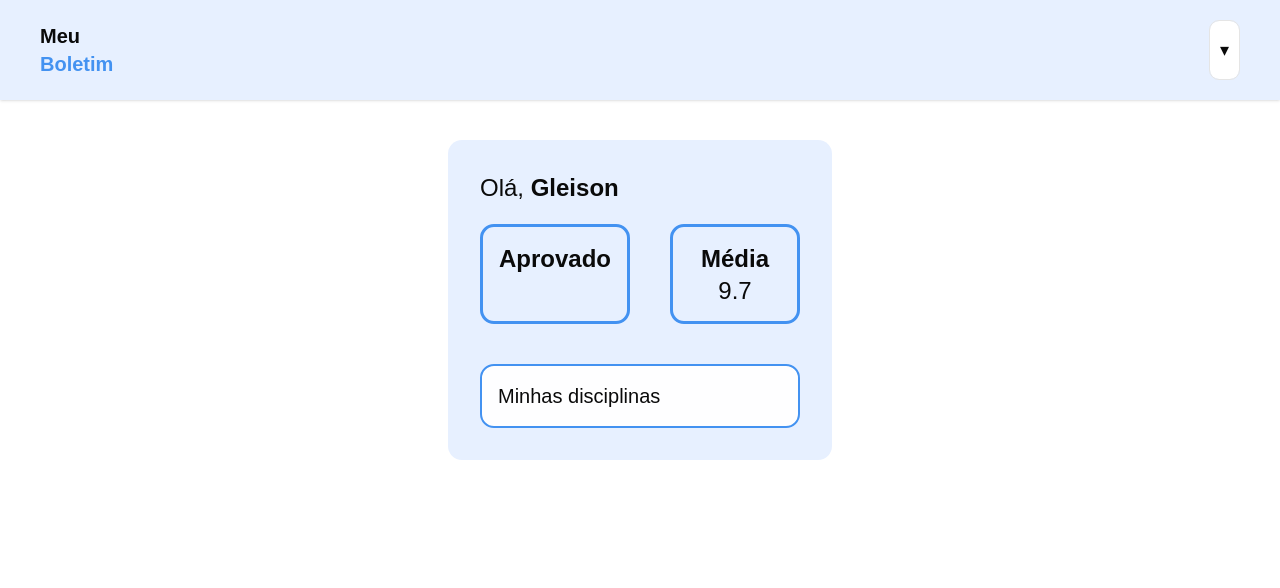
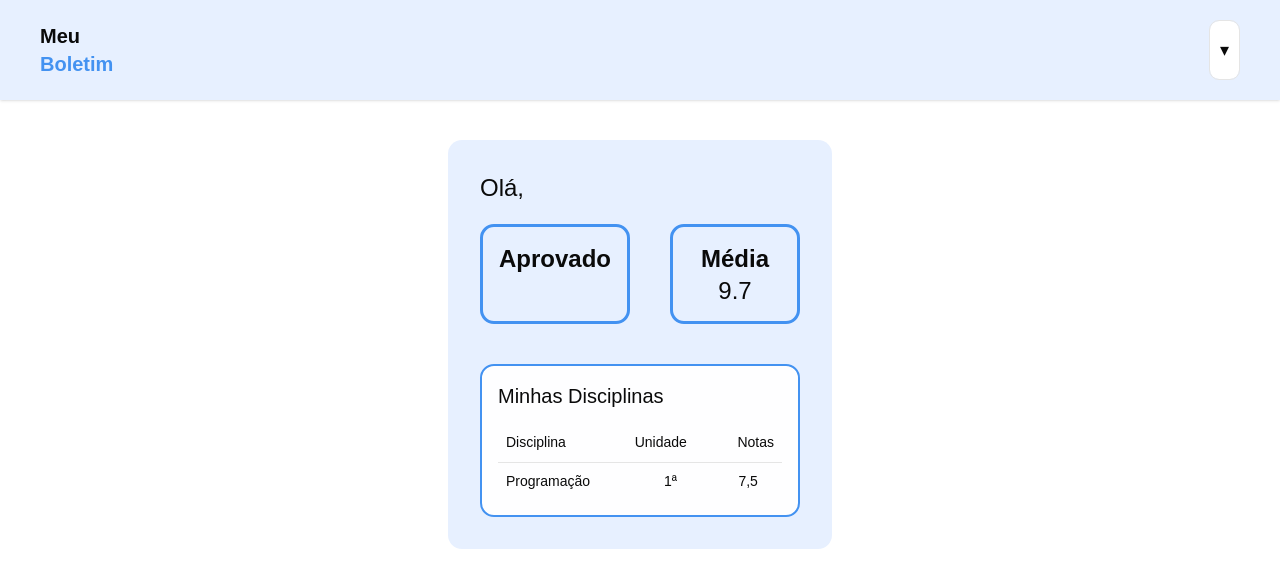
Before and after one commit to Gleison-dev/meuBoletimFrontend, a React (Vite) app: page /dashboardStudent in a window 1280 px wide. Shown: the top 588 px of the page. Built offline with nearby package versions, Linux system fonts and the light colour scheme; no server answers; sample sign-in values are in the browser's storage.

Commit message:
feat: Table of notes added on dashboard of student

```diff
--- /dev/null
+++ b/src/components/ui/table.jsx
@@ -0,0 +1,121 @@
+import * as React from "react"
+
+import { cn } from "@/lib/utils"
+
+function Table({
+  className,
+  ...props
+}) {
+  return (
+    <div data-slot="table-container" className="relative w-full overflow-x-auto">
+      <table
+        data-slot="table"
+        className={cn("w-full caption-bottom text-sm", className)}
+        {...props} />
+    </div>
+  );
+}
+
+function TableHeader({
+  className,
+  ...props
+}) {
+  return (
+    <thead
+      data-slot="table-header"
+      className={cn("[&_tr]:border-b", className)}
+      {...props} />
+  );
+}
+
+function TableBody({
+  className,
+  ...props
+}) {
+  return (
+    <tbody
+      data-slot="table-body"
+      className={cn("[&_tr:last-child]:border-0", className)}
+      {...props} />
+  );
+}
+
+function TableFooter({
+  className,
+  ...props
+}) {
+  return (
+    <tfoot
+      data-slot="table-footer"
+      className={cn("border-t bg-muted/50 font-medium [&>tr]:last:border-b-0", className)}
+      {...props} />
+  );
+}
+
+function TableRow({
+  className,
+  ...props
+}) {
+  return (
+    <tr
+      data-slot="table-row"
+      className={cn(
+        "border-b transition-colors hover:bg-muted/50 has-aria-expanded:bg-muted/50 data-[state=selected]:bg-muted",
+        className
+      )}
+      {...props} />
+  );
+}
+
+function TableHead({
+  className,
+  ...props
+}) {
+  return (
+    <th
+      data-slot="table-head"
+      className={cn(
+        "h-10 px-2 text-left align-middle font-medium whitespace-nowrap text-foreground [&:has([role=checkbox])]:pr-0",
+        className
+      )}
+      {...props} />
+  );
+}
+
+function TableCell({
+  className,
+  ...props
+}) {
+  return (
+    <td
+      data-slot="table-cell"
+      className={cn(
+        "p-2 align-middle whitespace-nowrap [&:has([role=checkbox])]:pr-0",
+        className
+      )}
+      {...props} />
+  );
+}
+
+function TableCaption({
+  className,
+  ...props
+}) {
+  return (
+    <caption
+      data-slot="table-caption"
+      className={cn("mt-4 text-sm text-muted-foreground", className)}
+      {...props} />
+  );
+}
+
+export {
+  Table,
+  TableHeader,
+  TableBody,
+  TableFooter,
+  TableHead,
+  TableRow,
+  TableCell,
+  TableCaption,
+}
--- /dev/null
+++ b/src/components/ui/tableActions.jsx
@@ -0,0 +1,39 @@
+import { MoreHorizontalIcon } from "lucide-react"
+
+import { Button } from "@/components/ui/button"
+import {
+  DropdownMenu,
+  DropdownMenuContent,
+  DropdownMenuItem,
+  DropdownMenuSeparator,
+  DropdownMenuTrigger,
+} from "@/components/ui/dropdown-menu"
+import {
+  Table,
+  TableBody,
+  TableCell,
+  TableHead,
+  TableHeader,
+  TableRow,
+} from "@/components/ui/table"
+
+export function TableActions() {
+  return (
+    <Table>
+      <TableHeader>
+        <TableRow>
+          <TableHead>Disciplina</TableHead>
+          <TableHead>Unidade</TableHead>
+          <TableHead className="text-right">Notas</TableHead>
+        </TableRow>
+      </TableHeader>
+      <TableBody>
+        <TableRow>
+          <TableCell className="font-medium">Programação</TableCell>
+          <TableCell className="text-center">1ª</TableCell>
+          <TableCell className="text-center">7,5</TableCell>
+        </TableRow>
+      </TableBody>
+    </Table>
+  )
+}
--- a/src/pages/DashboardStudent/dashboardStudent.jsx
+++ b/src/pages/DashboardStudent/dashboardStudent.jsx
@@ -1,11 +1,16 @@
-export default function DashboardStudent({ name }) {
+import { TableActions } from "@/components/ui/tableActions";
+import { AuthContext } from "@/context/AuthContext";
+import { useContext } from "react";
+
+export default function DashboardStudent() {
+  const { user } = useContext(AuthContext);
   return (
     <>
       <section className="flex justify-center items-center mt-10">
         <div className="w-96 p-8 rounded-xl bg-azul-claro">
           <div>
             <h1 className="text-2xl">
-              Olá, <strong>Gleison</strong>
+              Olá, <strong>{user?.name}</strong>
             </h1>
           </div>
           <div className="flex justify-between items-center mt-5 gap-10">
@@ -23,7 +28,10 @@
           </div>
           <div className="p-4 mt-10 rounded-xl border-2 border-azul bg-branco">
             <div>
-              <h1 className="text-xl">Minhas disciplinas</h1>
+              <h1 className="text-xl mb-3">Minhas Disciplinas</h1>
+            </div>
+            <div>
+              <TableActions />
             </div>
           </div>
         </div>
```
